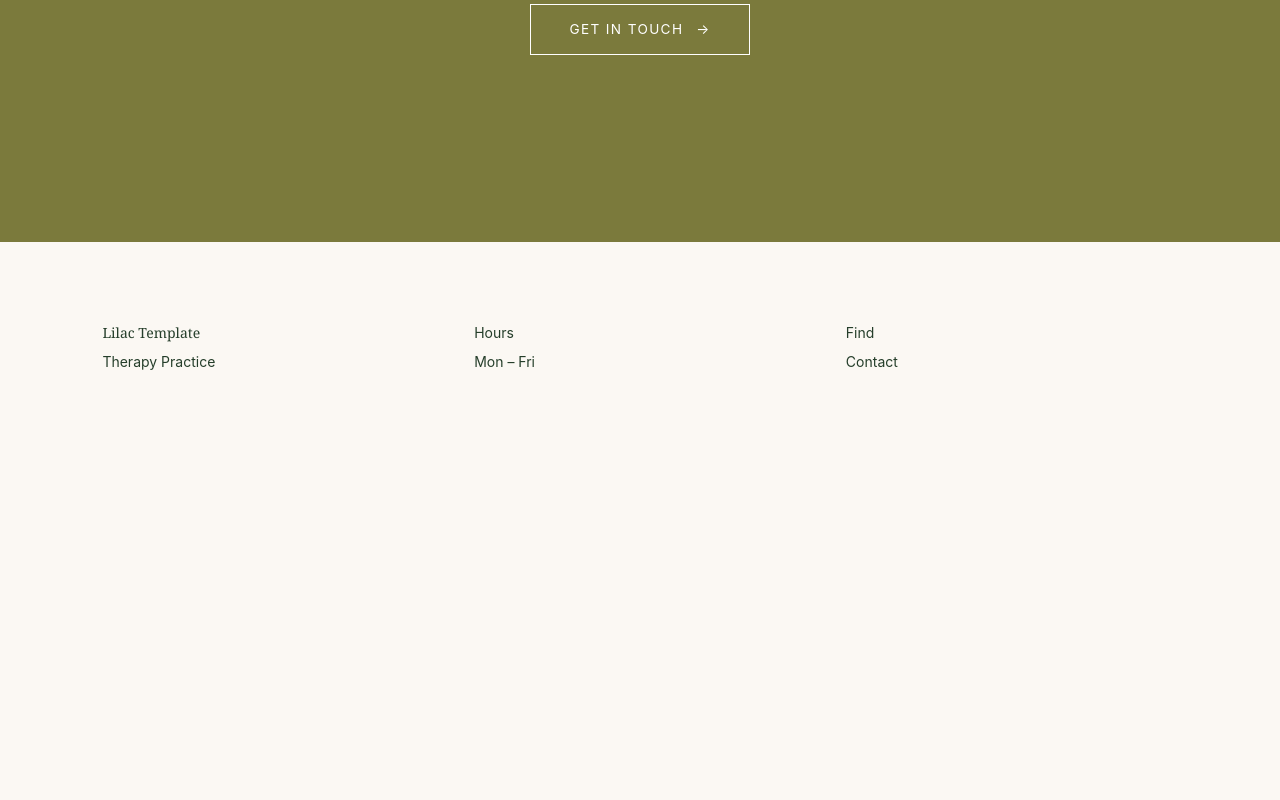
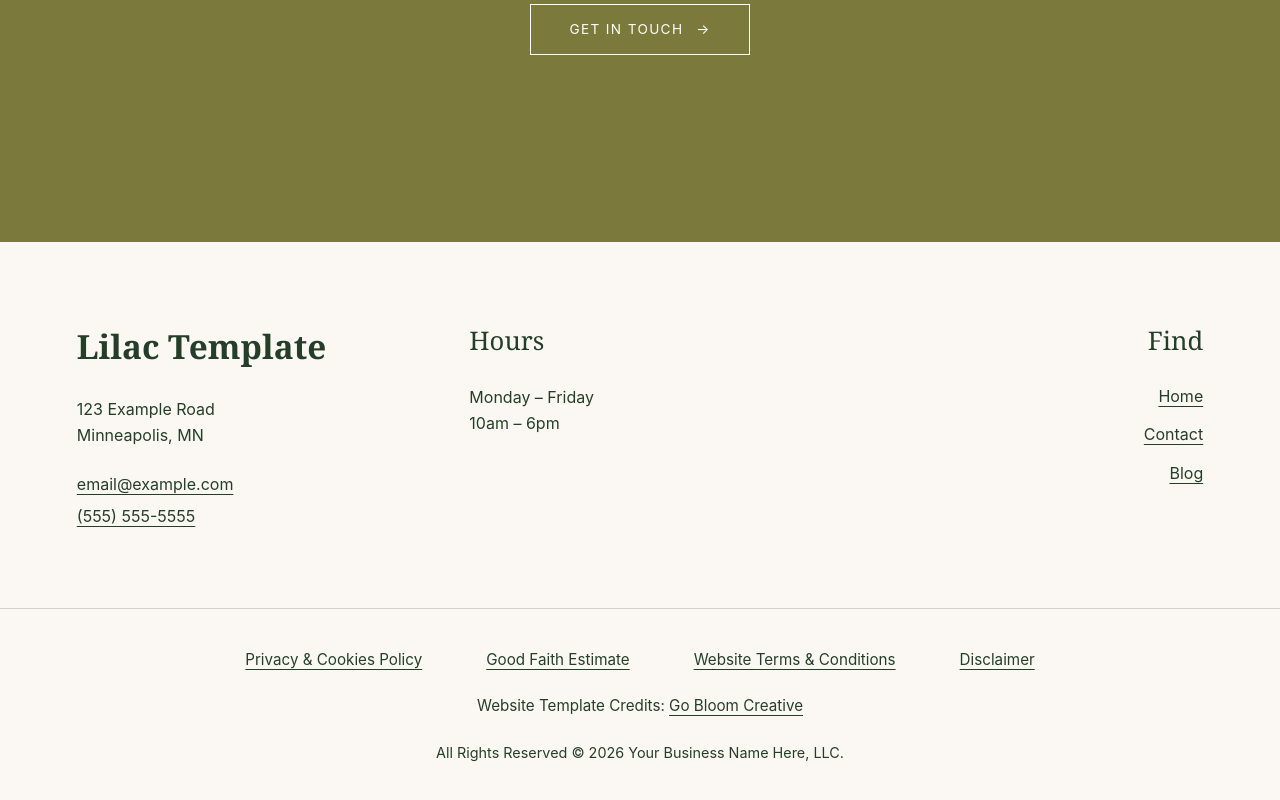
Before and after one commit to jacksyswain/lilca_homepage, a Next.js app: page / in a window 1280 px wide. Shown: the part 5784-6584 px from the top of the page. Before the commit the page ends 6236 px from the top, so only its background shows below. Built offline with nearby package versions, Linux system fonts and the light colour scheme.

Commit message:
new update

```diff
--- /dev/null
+++ b/app/components/Copyright.jsx
@@ -0,0 +1,64 @@
+"use client";
+
+import RevealItem from "./RevealItem";
+
+export default function Copyright() {
+  const year = new Date().getFullYear();
+  const baseDelay = 0.01;
+
+  return (
+    <section className="bg-cream border-t border-textDark/20">
+      <div
+        className="
+          max-w-screen-2xl mx-auto
+          px-[6vw]
+          py-[5vh]
+          text-center
+          text-textDark
+        "
+      >
+        {/* LEGAL LINKS */}
+        <RevealItem delay={baseDelay}>
+          <div
+            className="
+              flex flex-wrap justify-center
+              gap-x-[5vw] gap-y-[2vh]
+              text-[clamp(0.95rem,1vw,1.05rem)]
+              mb-[3vh]
+            "
+          >
+            <span className="underline underline-offset-4 cursor-pointer">
+              Privacy & Cookies Policy
+            </span>
+            <span className="underline underline-offset-4 cursor-pointer">
+              Good Faith Estimate
+            </span>
+            <span className="underline underline-offset-4 cursor-pointer">
+              Website Terms & Conditions
+            </span>
+            <span className="underline underline-offset-4 cursor-pointer">
+              Disclaimer
+            </span>
+          </div>
+        </RevealItem>
+
+        {/* TEMPLATE CREDIT */}
+        <RevealItem delay={baseDelay + 0.01}>
+          <p className="text-[clamp(0.95rem,1vw,1.05rem)] mb-[3vh]">
+            Website Template Credits:{" "}
+            <span className="underline underline-offset-4 cursor-pointer">
+              Go Bloom Creative
+            </span>
+          </p>
+        </RevealItem>
+
+        {/* COPYRIGHT */}
+        <RevealItem delay={baseDelay + 0.02}>
+          <p className="text-[clamp(0.9rem,0.95vw,1rem)]">
+            All Rights Reserved © {year} Your Business Name Here, LLC.
+          </p>
+        </RevealItem>
+      </div>
+    </section>
+  );
+}
--- a/app/components/Footer.jsx
+++ b/app/components/Footer.jsx
@@ -1,3 +1,5 @@
+"use client";
+
 import RevealItem from "./RevealItem";
 
 export default function Footer() {
@@ -7,44 +9,80 @@ export default function Footer() {
     <footer className="bg-cream">
       <div
         className="
-          max-w-[1600px] mx-auto
-          px-6 sm:px-8 lg:px-[8%]
-          py-16 lg:py-20
-          grid grid-cols-1 md:grid-cols-3
-          gap-10
-          text-[14px]
+          w-full
+          max-w-screen-2xl
+          mx-auto
+          px-[6vw]
+          py-[10vh]
+          grid grid-cols-1
+          md:grid-cols-3
+          gap-[8vh] md:gap-[4vw]
+          text-textDark
         "
       >
-        {/* COLUMN 1 */}
-        <div>
+        {/* LEFT — BRAND & CONTACT */}
+        <div className="space-y-[3vh] text-center md:text-left">
           <RevealItem delay={baseDelay}>
-            <p className="font-serif mb-2">Lilac Template</p>
+            <p className="font-serif text-[clamp(2rem,2.6vw,2.8rem)] font-semibold">
+              Lilac Template
+            </p>
           </RevealItem>
 
           <RevealItem delay={baseDelay + 0.01}>
-            <p>Therapy Practice</p>
+            <div className="text-[clamp(1rem,1.1vw,1.15rem)] leading-relaxed">
+              <p>123 Example Road</p>
+              <p>Minneapolis, MN</p>
+            </div>
+          </RevealItem>
+
+          <RevealItem delay={baseDelay + 0.02}>
+            <div className="text-[clamp(1rem,1.1vw,1.15rem)] space-y-[1vh]">
+              <p className="underline underline-offset-4">
+                email@example.com
+              </p>
+              <p className="underline underline-offset-4">
+                (555) 555-5555
+              </p>
+            </div>
           </RevealItem>
         </div>
 
-        {/* COLUMN 2 */}
-        <div>
-          <RevealItem delay={baseDelay + 0.02}>
-            <p className="mb-2">Hours</p>
+        {/* CENTER — HOURS */}
+        <div className="space-y-[3vh] text-center md:text-left">
+          <RevealItem delay={baseDelay + 0.03}>
+            <p className="font-serif text-[clamp(1.6rem,2vw,2rem)] font-medium">
+              Hours
+            </p>
           </RevealItem>
 
-          <RevealItem delay={baseDelay + 0.03}>
-            <p>Mon – Fri</p>
+          <RevealItem delay={baseDelay + 0.04}>
+            <div className="text-[clamp(1rem,1.1vw,1.15rem)] leading-relaxed">
+              <p>Monday – Friday</p>
+              <p>10am – 6pm</p>
+            </div>
           </RevealItem>
         </div>
 
-        {/* COLUMN 3 */}
-        <div>
-          <RevealItem delay={baseDelay + 0.04}>
-            <p className="mb-2">Find</p>
+        {/* RIGHT — FIND */}
+        <div className="space-y-[3vh] text-center md:text-right">
+          <RevealItem delay={baseDelay + 0.05}>
+            <p className="font-serif text-[clamp(1.6rem,2vw,2rem)] font-medium">
+              Find
+            </p>
           </RevealItem>
 
-          <RevealItem delay={baseDelay + 0.05}>
-            <p>Contact</p>
+          <RevealItem delay={baseDelay + 0.06}>
+            <ul className="space-y-[1.8vh] text-[clamp(1rem,1.1vw,1.15rem)]">
+              <li className="underline underline-offset-4 cursor-pointer">
+                Home
+              </li>
+              <li className="underline underline-offset-4 cursor-pointer">
+                Contact
+              </li>
+              <li className="underline underline-offset-4 cursor-pointer">
+                Blog
+              </li>
+            </ul>
           </RevealItem>
         </div>
       </div>
--- a/app/page.js
+++ b/app/page.js
@@ -9,6 +9,7 @@ import CTA from "./components/CTA";
 import Footer from "./components/Footer";
 import Reveal from "./components/Reveal";
 import ProfessionalBackground from "./components/ProfessionalBackground";
+import Copyright from "./components/Copyright";
 
 export default function Home() {
   return (
@@ -49,6 +50,10 @@ export default function Home() {
       <Reveal delay={0.16}>
         <Footer />
       </Reveal>
+
+      <Reveal delay={0.16}>
+        <Copyright />
+      </Reveal>
     </>
   );
 }
```
